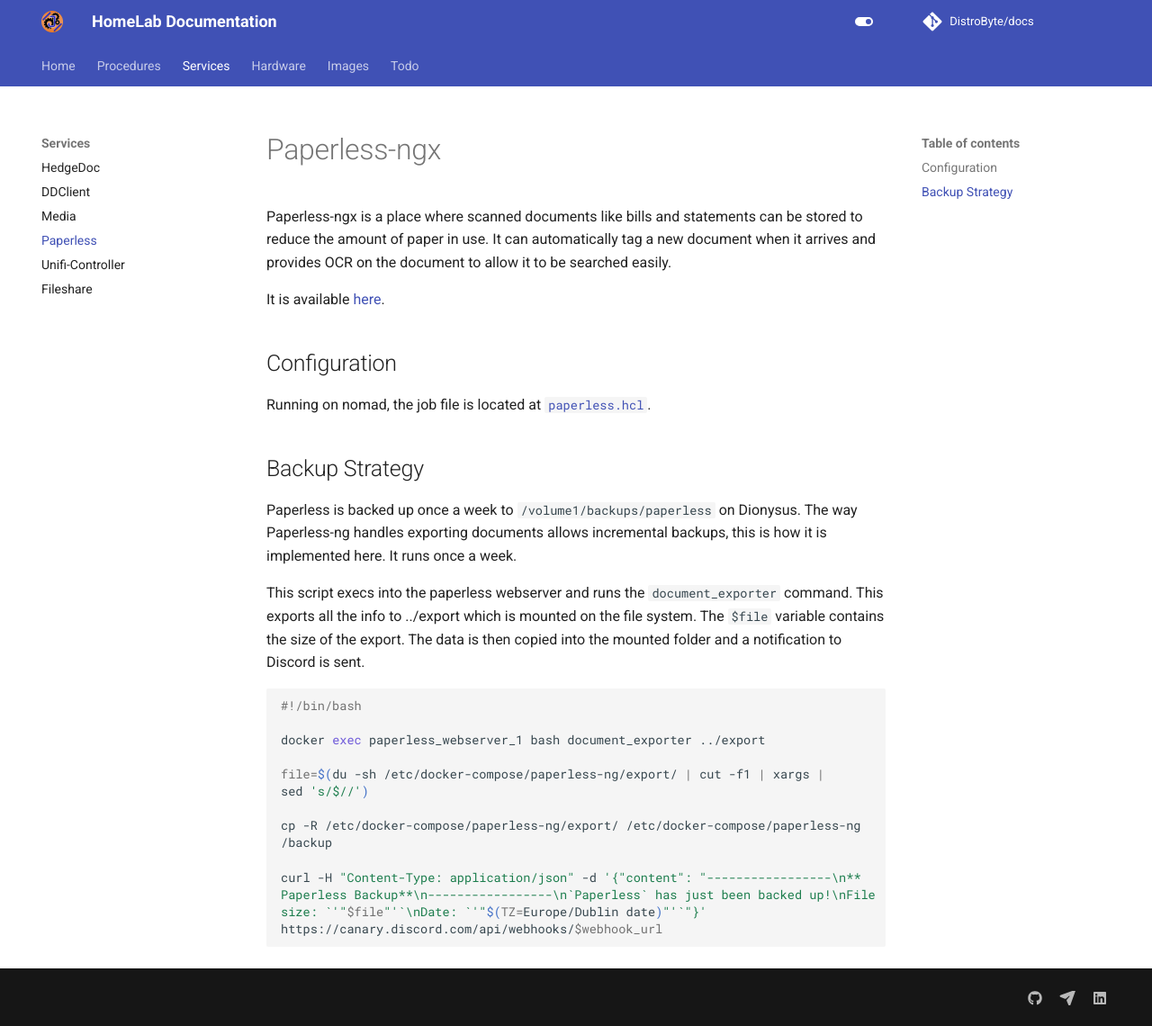
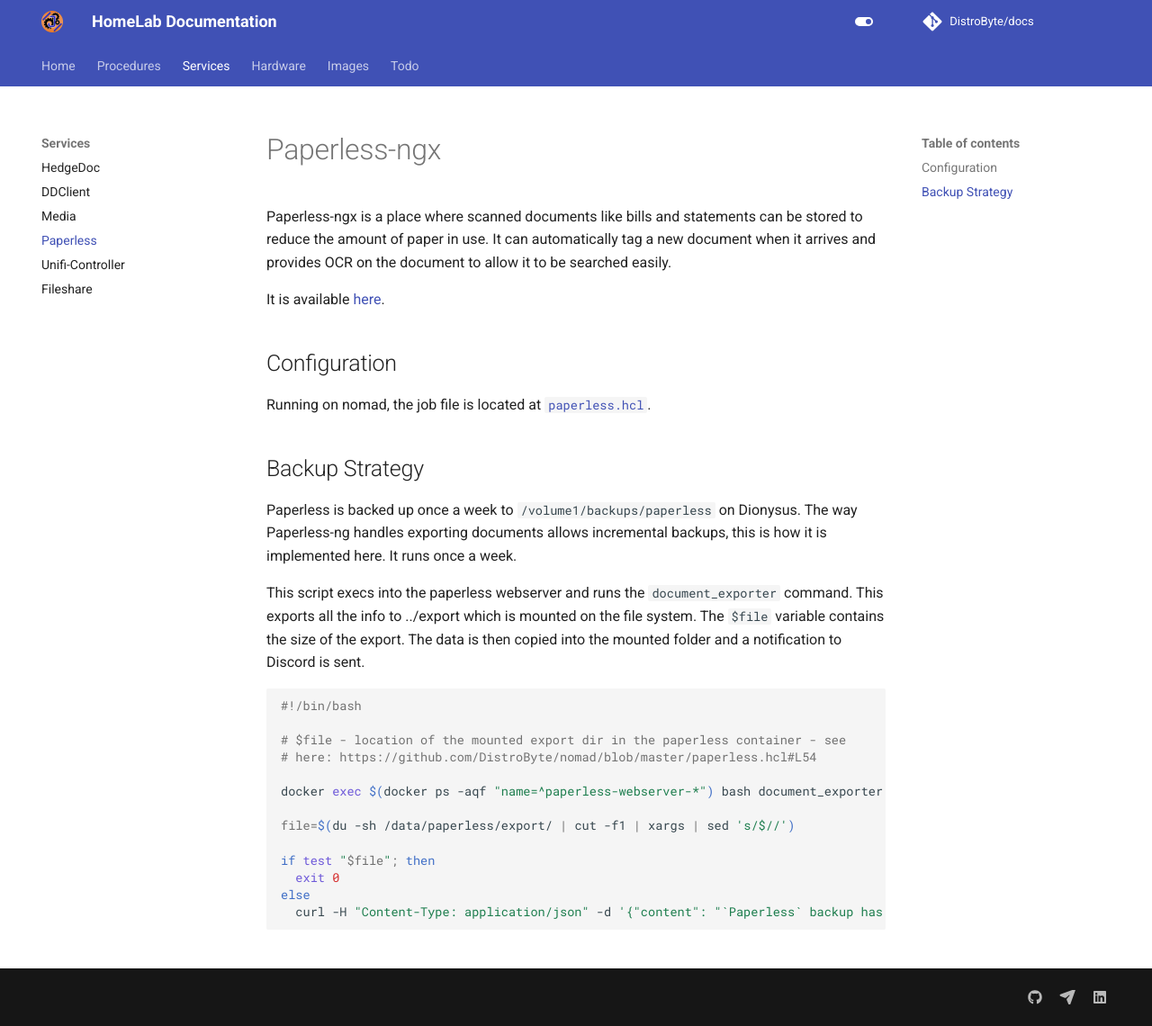
Before and after one commit to DistroByte/docs, an MkDocs documentation site: the page built from docs/services/paperless.md, in a window 1280 px wide and 1140 px high. Shown: the whole window at 90% size. Built offline with MkDocs 1.6.1 and Material for MkDocs 9.7.7, drawn with Linux system fonts in a browser that asks for light colours; comment, search, counter and statistics services are not loaded.

Commit message:
Update paperless.md

````diff
--- a/docs/services/paperless.md
+++ b/docs/services/paperless.md
@@ -22,16 +22,15 @@
 ```bash
 #!/bin/bash
 
-docker exec paperless_webserver_1 bash document_exporter ../export
+# $file - location of the mounted export dir in the paperless container - see
+# here: https://github.com/DistroByte/nomad/blob/master/paperless.hcl#L54
 
-file=$(du -sh /etc/docker-compose/paperless-ng/export/ | cut -f1 | xargs |
-sed 's/$//')
+docker exec $(docker ps -aqf "name=^paperless-webserver-*") bash document_exporter ../export
 
-cp -R /etc/docker-compose/paperless-ng/export/ /etc/docker-compose/paperless-ng
-/backup
+file=$(du -sh /data/paperless/export/ | cut -f1 | xargs | sed 's/$//')
 
-curl -H "Content-Type: application/json" -d '{"content": "-----------------\n**
-Paperless Backup**\n-----------------\n`Paperless` has just been backed up!\nFile
-size: `'"$file"'`\nDate: `'"$(TZ=Europe/Dublin date)"'`"}'
-https://canary.discord.com/api/webhooks/$webhook_url
+if test "$file"; then
+  exit 0
+else
+  curl -H "Content-Type: application/json" -d '{"content": "`Paperless` backup has just **FAILED**\nFile size: `'"$file"'`\nDate: `'"$(TZ=Europe/Dublin date)"'`"}' https://canary.discord.com/api/webhooks/$webhook_url
 ```
````
